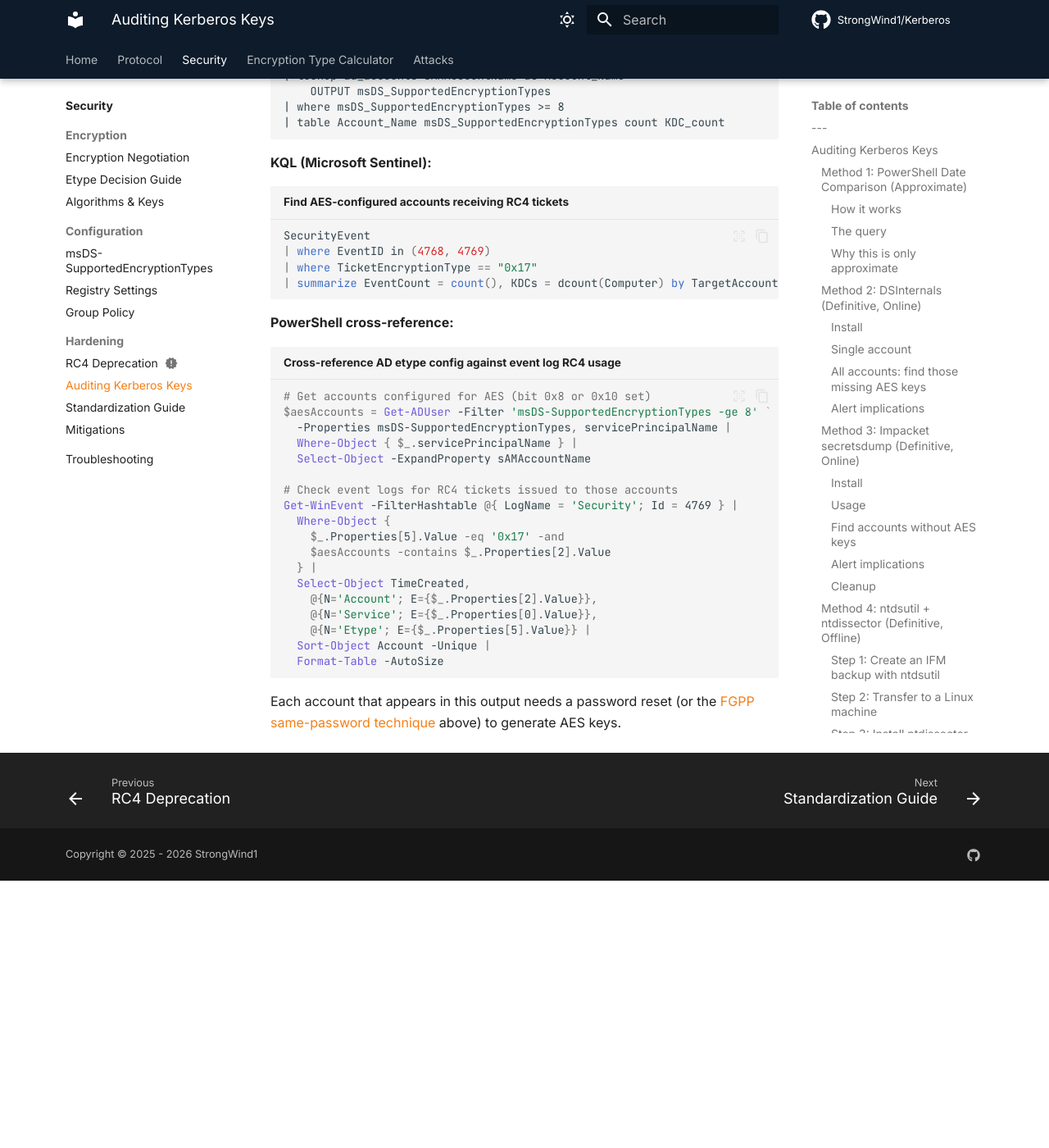
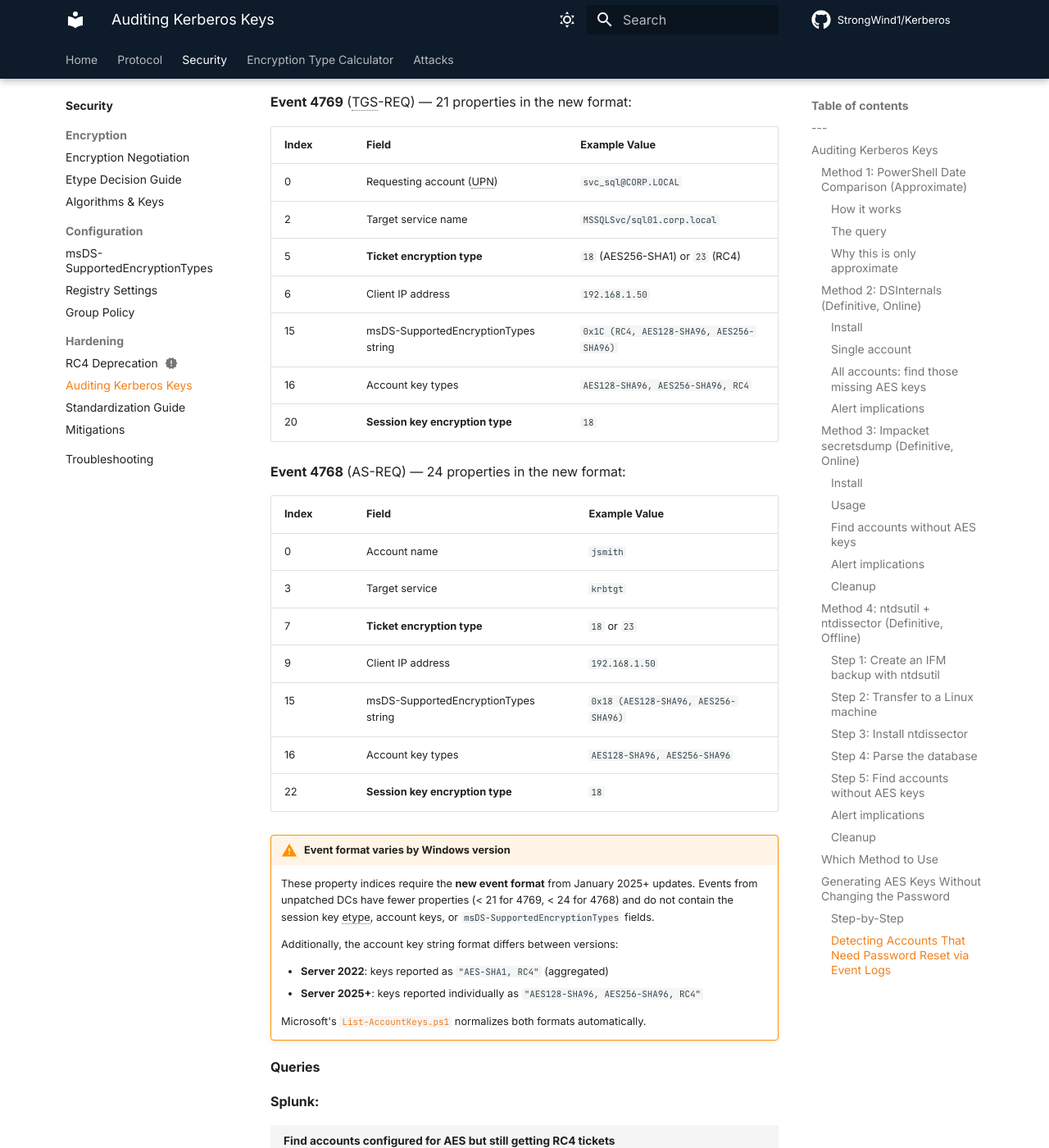
Before and after one commit to StrongWind1/Kerberos, an MkDocs documentation site: the page built from content/security/account-key-audit.md, in a window 1280 px wide and 1400 px high, scrolled down 10039 px. Shown: the whole window at 82% size. Built offline with MkDocs 1.6.1 and Material for MkDocs 9.7.7, drawn with Linux system fonts in a browser that asks for light colours; plug-ins that fetch from the network failed and are left out; comment, search, counter and statistics services are not loaded; before the commit the page ends 11113 px from its top, so only the background shows below that; some of the changed text lies outside the part shown.

Commit message:
Add findings from Microsoft Kerberos-Crypto repo review
- Add PSKerb module (Get/Set/Clear-KerbConfig) to Tools section
- Add Event 4768/4769 property index reference table with indices
  for ticket etype, session key etype, account keys, and msDS-SET
- Fix event correlation queries to check both ticket and session key
  etypes (Properties[5] and Properties[20]) and guard for new event
  format (Properties.Count >= 21)
- Add Server 2022 vs 2025 event key format difference note
- Add DDSET/KDC etype intersection caveat to registry.md
- Add AES-SHA2 (bits 6-7) footnote to etype calculator bit reference

````diff
--- a/content/security/account-key-audit.md
+++ b/content/security/account-key-audit.md
@@ -405,7 +405,54 @@ password reset is needed — they have the AES **configuration** but no AES **ke
 Look for Event ID 4768 (AS-REQ) or 4769 (TGS-REQ) where the ticket encryption type is
 `0x17` (RC4-HMAC) for accounts you have already configured for AES.
 
-**Splunk query:**
+#### Event 4768 / 4769 Property Index Reference
+
+Recent Windows updates (January 2025+) extended events 4768 and 4769 with new
+properties for `msDS-SupportedEncryptionTypes`, account keys, and the session key etype.
+The table below shows the property indices used in the PowerShell examples on this page.
+
+**Event 4769** (TGS-REQ) — 21 properties in the new format:
+
+| Index | Field | Example Value |
+|---|---|---|
+| 0 | Requesting account (UPN) | `svc_sql@CORP.LOCAL` |
+| 2 | Target service name | `MSSQLSvc/sql01.corp.local` |
+| 5 | **Ticket encryption type** | `18` (AES256-SHA1) or `23` (RC4) |
+| 6 | Client IP address | `192.168.1.50` |
+| 15 | msDS-SupportedEncryptionTypes string | `0x1C (RC4, AES128-SHA96, AES256-SHA96)` |
+| 16 | Account key types | `AES128-SHA96, AES256-SHA96, RC4` |
+| 20 | **Session key encryption type** | `18` |
+
+**Event 4768** (AS-REQ) — 24 properties in the new format:
+
+| Index | Field | Example Value |
+|---|---|---|
+| 0 | Account name | `jsmith` |
+| 3 | Target service | `krbtgt` |
+| 7 | **Ticket encryption type** | `18` or `23` |
+| 9 | Client IP address | `192.168.1.50` |
+| 15 | msDS-SupportedEncryptionTypes string | `0x18 (AES128-SHA96, AES256-SHA96)` |
+| 16 | Account key types | `AES128-SHA96, AES256-SHA96` |
+| 22 | **Session key encryption type** | `18` |
+
+!!! warning "Event format varies by Windows version"
+    These property indices require the **new event format** from January 2025+ updates.
+    Events from unpatched DCs have fewer properties (< 21 for 4769, < 24 for 4768) and
+    do not contain the session key etype, account keys, or `msDS-SupportedEncryptionTypes`
+    fields.
+
+    Additionally, the account key string format differs between versions:
+
+    - **Server 2022**: keys reported as `"AES-SHA1, RC4"` (aggregated)
+    - **Server 2025+**: keys reported individually as `"AES128-SHA96, AES256-SHA96, RC4"`
+
+    Microsoft's
+    [`List-AccountKeys.ps1`](https://github.com/microsoft/Kerberos-Crypto/tree/main/scripts)
+    normalizes both formats automatically.
+
+#### Queries
+
+**Splunk:**
 
 ```spl title="Find accounts configured for AES but still getting RC4 tickets"
 index=wineventlog EventCode IN (4768, 4769) Ticket_Encryption_Type=0x17
@@ -434,20 +481,28 @@ $aesAccounts = Get-ADUser -Filter 'msDS-SupportedEncryptionTypes -ge 8' `
   Where-Object { $_.servicePrincipalName } |
   Select-Object -ExpandProperty sAMAccountName
 
-# Check event logs for RC4 tickets issued to those accounts
+# Check event logs for RC4 tickets or RC4 session keys issued to those accounts.
+# Properties[5] = ticket etype, Properties[20] = session key etype (new format).
 Get-WinEvent -FilterHashtable @{ LogName = 'Security'; Id = 4769 } |
   Where-Object {
-    $_.Properties[5].Value -eq '0x17' -and
-    $aesAccounts -contains $_.Properties[2].Value
+    $_.Properties.Count -ge 21 -and
+    $aesAccounts -contains $_.Properties[2].Value -and
+    ($_.Properties[5].Value -eq '0x17' -or $_.Properties[20].Value -eq '0x17')
   } |
   Select-Object TimeCreated,
     @{N='Account'; E={$_.Properties[2].Value}},
     @{N='Service'; E={$_.Properties[0].Value}},
-    @{N='Etype'; E={$_.Properties[5].Value}} |
+    @{N='TicketEtype'; E={$_.Properties[5].Value}},
+    @{N='SessionKeyEtype'; E={$_.Properties[20].Value}} |
   Sort-Object Account -Unique |
   Format-Table -AutoSize
 ```
 
+The query checks both the ticket etype and the session key etype.  An account using the
+[AES-SK split](etype-decision-guide.md#the-aes-sk-split-when-ticket-and-session-key-differ) may show an AES ticket etype
+but an RC4 session key etype — both fields must be checked.  The `Properties.Count -ge
+21` guard ensures only events in the new format (January 2025+ updates) are processed.
+
 Each account that appears in this output needs a password reset (or the
 [FGPP same-password technique](#generating-aes-keys-without-changing-the-password) above)
 to generate AES keys.
````
Also changed, not shown: content/index.md (+16 -0 lines), content/security/etype-calculator.md (+19 -1 lines), content/security/registry.md (+10 -0 lines).
